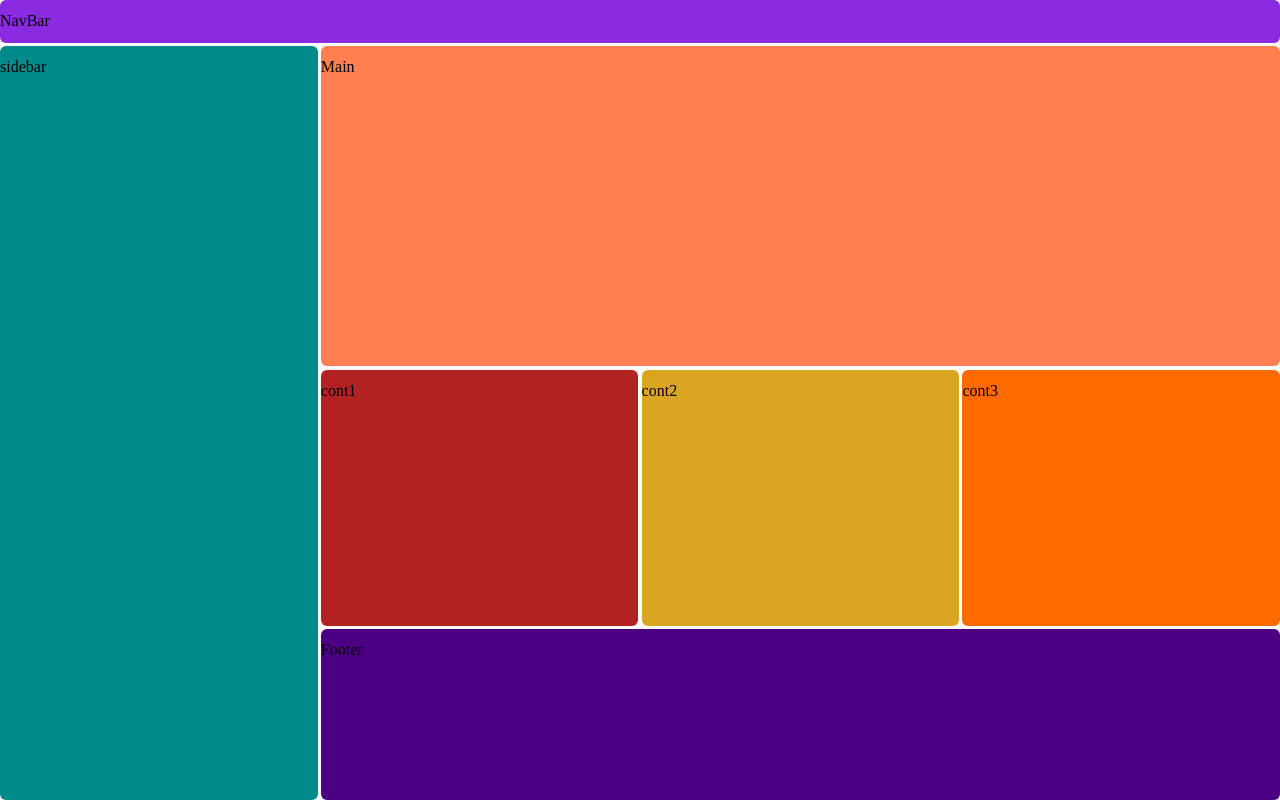
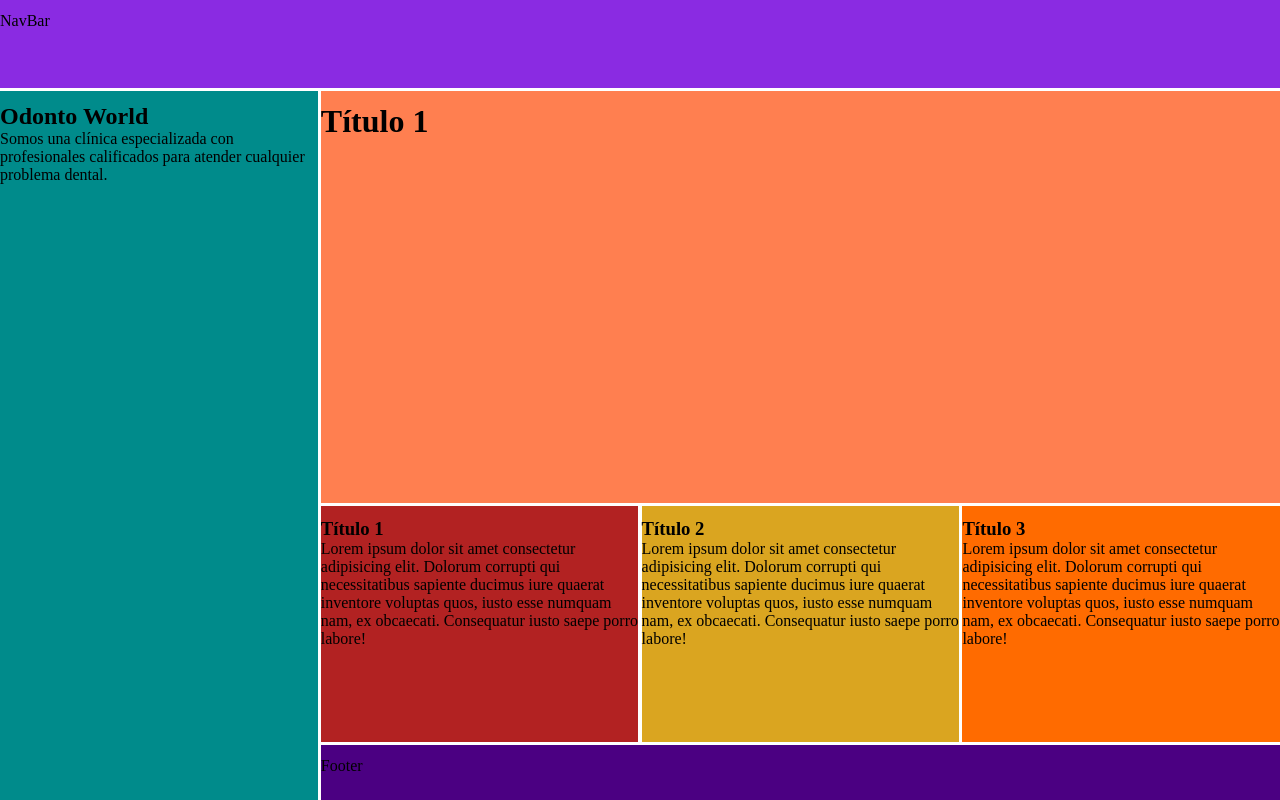
Before and after one commit to renatopuente/Odonto-World, a plain HTML site: page index.html in a window 1280 px wide. Drawn offline with Linux system fonts and the light colour scheme; a web font is replaced by a local one.

Commit message:
Add files via upload

```diff
--- a/estilos.css
+++ b/estilos.css
@@ -4,7 +4,7 @@
 }
 
 :root{
-    --main-radius:6px;
+    --main-radius:0px;
     --main-padding:12px;
 }
 
@@ -12,7 +12,7 @@
     display: grid;
     height: 100vh;
     grid-template-columns: 1fr 1fr 1fr 1fr;
-    grid-template-rows: 0.2fr 1.5fr 1.2fr 0.8fr;
+    grid-template-rows: 0.32fr 1.5fr 0.86fr 0.2fr;
     grid-template-areas:
         "nav nav nav nav"
         "sidebar main main main"
--- a/index.html
+++ b/index.html
@@ -13,11 +13,25 @@
 <body>
     <div class="contenedor">
         <nav>NavBar</nav>
-        <main>Main</main>
-        <div id="sidebar">sidebar</div>
-        <div id="cont1">cont1</div>
-        <div id="cont2">cont2</div>
-        <div id="cont3">cont3</div>
+        <main>
+            <h1>Título 1</h1>
+        </main>
+        <div id="sidebar">
+            <h2>Odonto World</h2>
+            <p>Somos una clínica especializada con profesionales calificados para atender cualquier problema dental.</p>
+        </div>
+        <div id="cont1">
+            <h3>Título 1</h3>
+            <p>Lorem ipsum dolor sit amet consectetur adipisicing elit. Dolorum corrupti qui necessitatibus sapiente ducimus iure quaerat inventore voluptas quos, iusto esse numquam nam, ex obcaecati. Consequatur iusto saepe porro labore!</p>
+        </div>
+        <div id="cont2">
+            <h3>Título 2</h3>
+            <p>Lorem ipsum dolor sit amet consectetur adipisicing elit. Dolorum corrupti qui necessitatibus sapiente ducimus iure quaerat inventore voluptas quos, iusto esse numquam nam, ex obcaecati. Consequatur iusto saepe porro labore!</p>
+        </div>
+        <div id="cont3">
+            <h3>Título 3</h3>
+            <p>Lorem ipsum dolor sit amet consectetur adipisicing elit. Dolorum corrupti qui necessitatibus sapiente ducimus iure quaerat inventore voluptas quos, iusto esse numquam nam, ex obcaecati. Consequatur iusto saepe porro labore!</p>
+        </div>
         <footer>Footer</footer>
     </div>
 </body>
```
